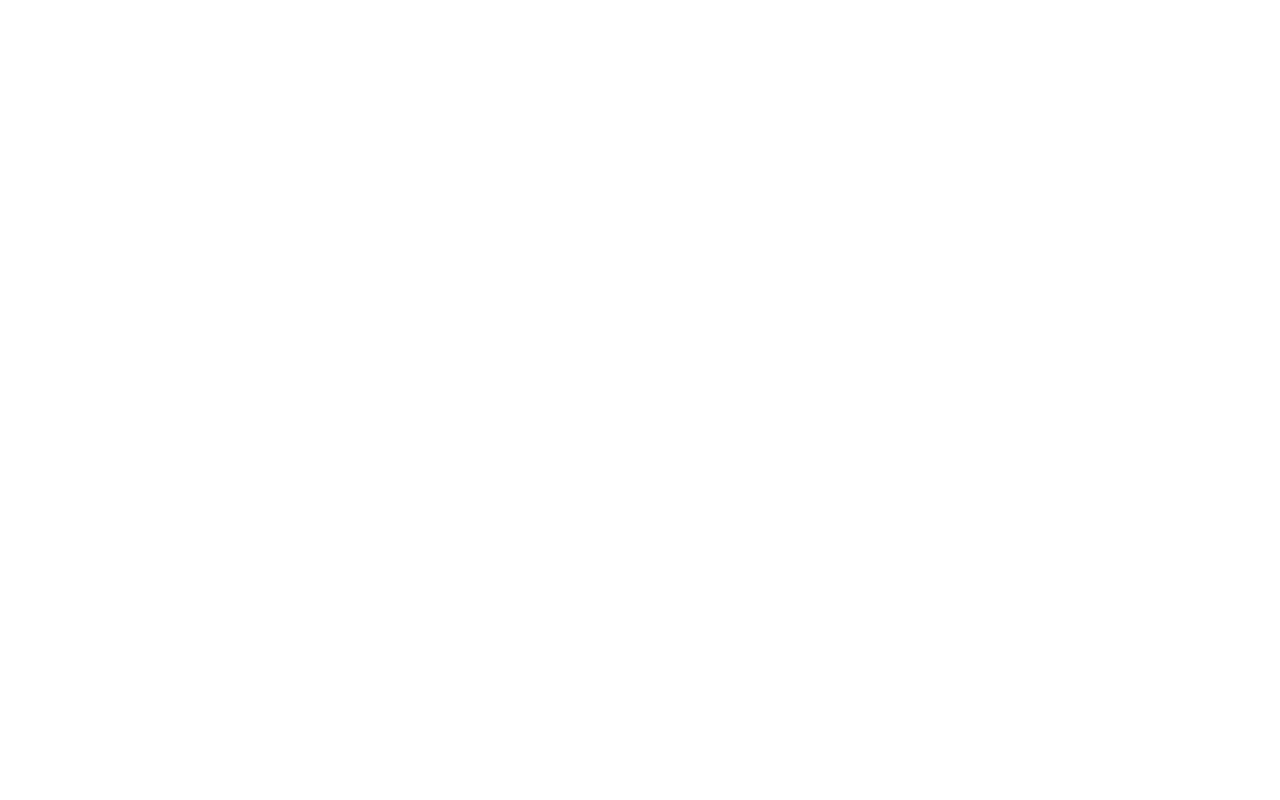
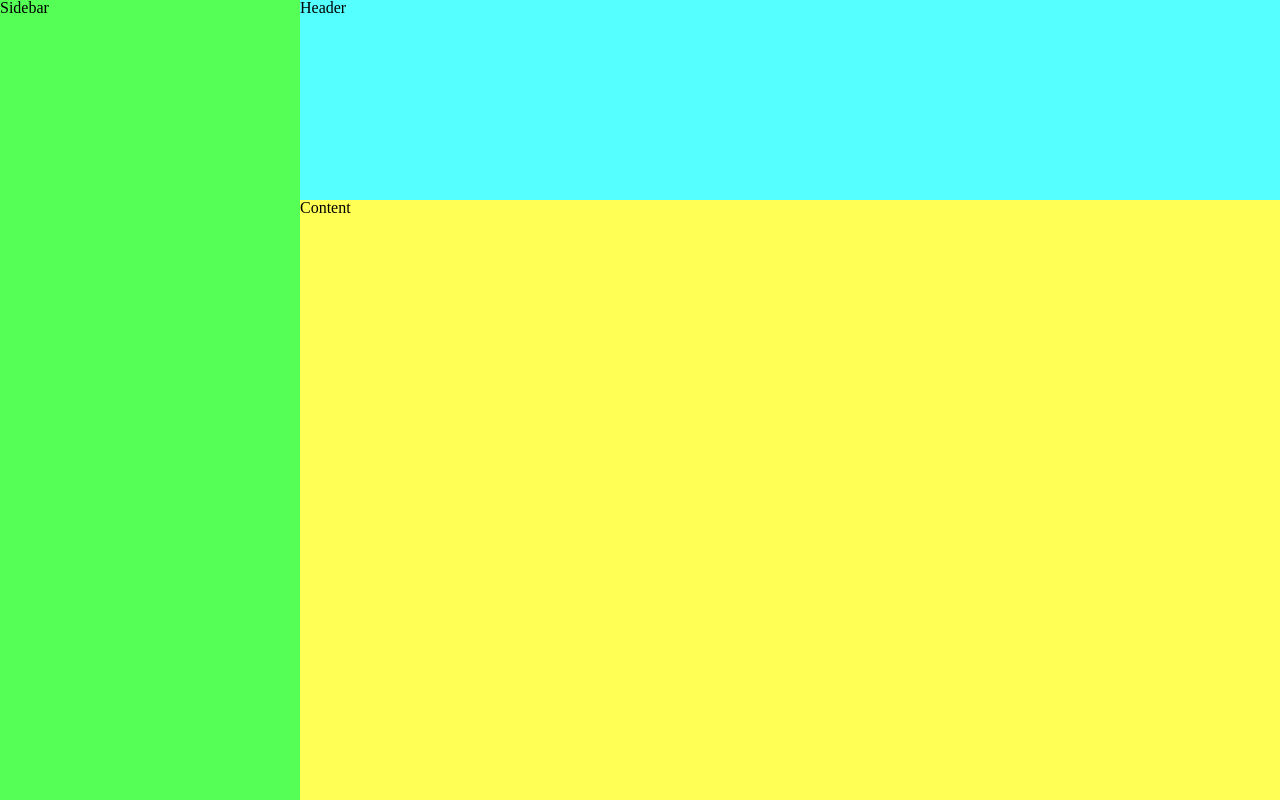
Before and after one commit to MongrelArchitect/admin-dashboard, a plain HTML site: page index.html in a window 1280 px wide. Drawn offline with Linux system fonts and the light colour scheme.

Commit message:
Setup main overall grid layout

```diff
--- a/index.html
+++ b/index.html
@@ -5,8 +5,13 @@
     <meta name="viewport" content="width=device-width, initial-scale=1">
     <link rel="stylesheet" href="./styles/reset.css">
     <link rel="stylesheet" href="./styles/style.css">
-    <title>Page Title</title>
+    <title>Admin Dashboard</title>
   </head>
   <body>
+    <div class="container">
+      <div class="header">Header</div>
+      <div class="sidebar">Sidebar</div>
+      <div class="content">Content</div>
+    </div>
   </body>
 </html>
--- a/styles/style.css
+++ b/styles/style.css
@@ -0,0 +1,31 @@
+* {
+  box-sizing: border-box;
+}
+
+body {
+  background: #ddd;
+  height: 100vh;
+  width: 100vw;
+}
+
+.container {
+  display: grid;
+  grid-template: clamp(150px, 25%, 225px) 3fr / clamp(200px, 25%, 300px) 3fr;
+  height: 100%;
+  width: 100%;
+}
+
+.content {
+  background: #ff5;
+  grid-area: 2 / 2 / 3 / 3;
+}
+
+.header {
+  background: #5ff;
+  grid-area: 1 / 2 / 2 / 3;
+}
+
+.sidebar {
+  background: #5f5;
+  grid-area: 1 / 1 / 3 / 2;
+}
```
